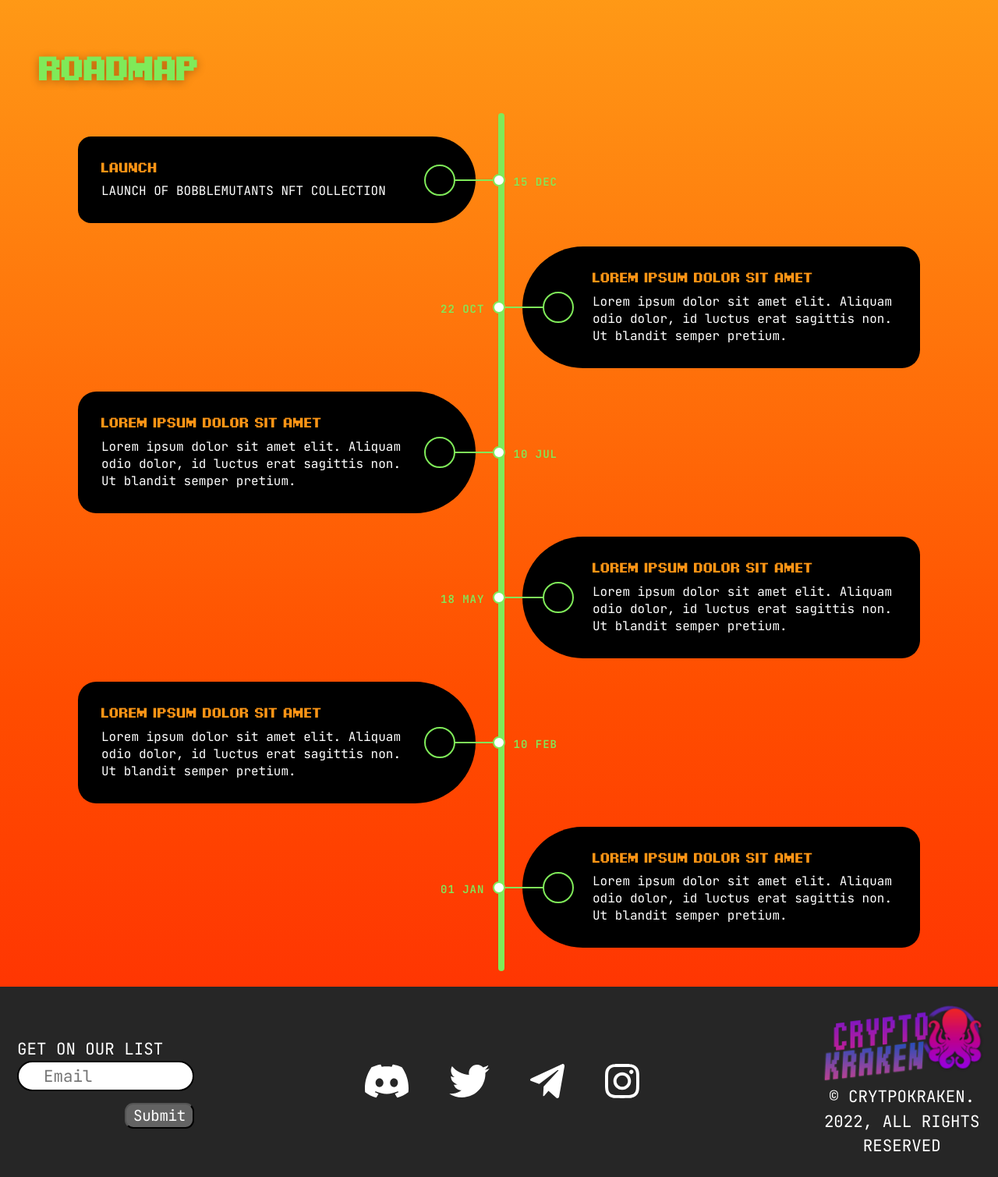
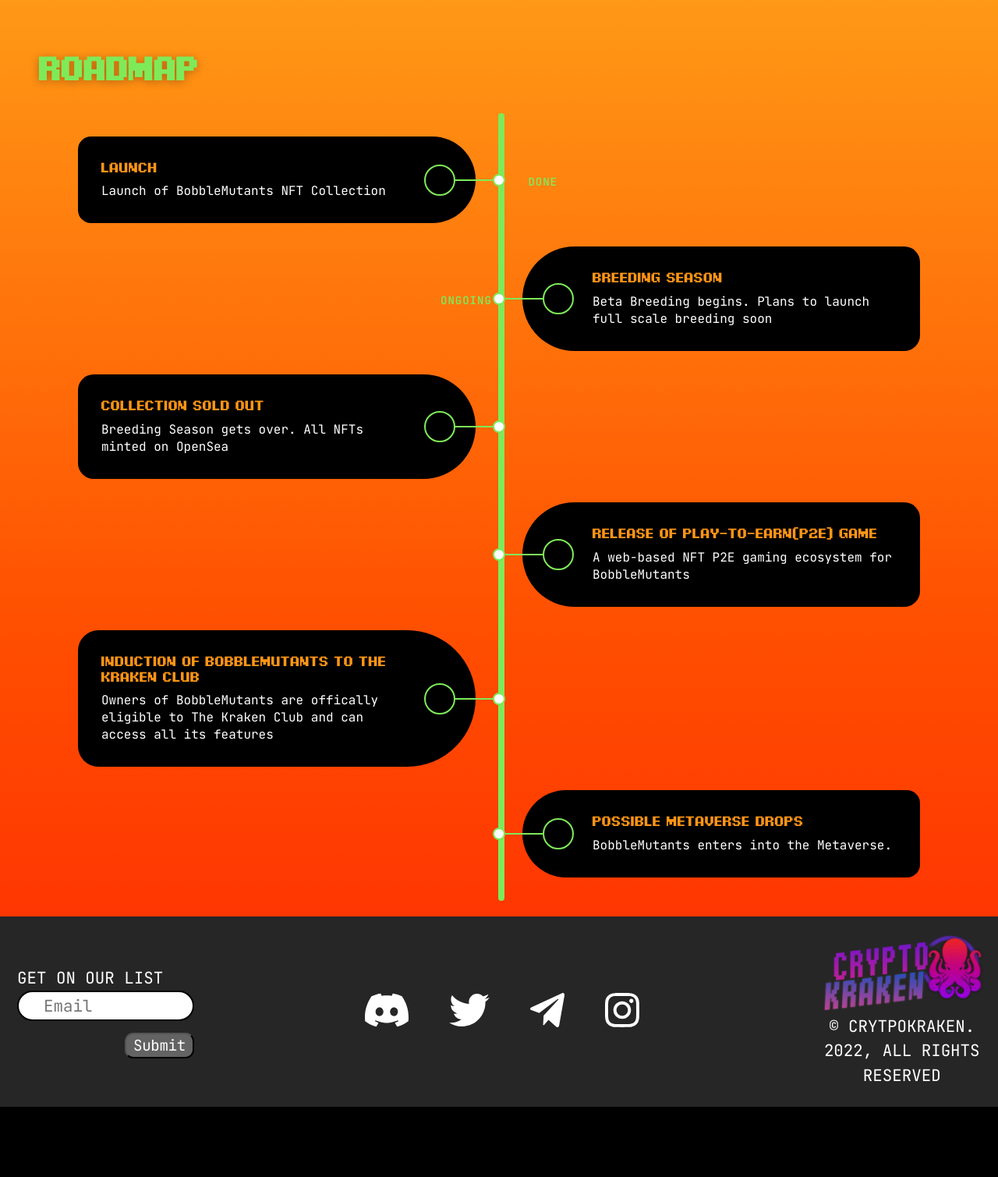
Before and after one commit to JazzBlaze/cryptokraken, a Flask app: page /bobblemutants in a window 1280 px wide. Shown: the part 2480-3989 px from the top of the page at 78% size. After the commit the page ends 3899 px from the top, so only its background shows below. Run offline with Flask 2, Linux system fonts and the light colour scheme.

Commit message:
updated bobblemutants and cryptokraken

```diff
--- a/static/css/styles.css
+++ b/static/css/styles.css
@@ -155,6 +155,10 @@ a {
   align-items: center;
   background-image: url(../images/opensea_button.gif);
   transition: transform 0.2s ease-out;
+}
+
+.btn--opensea > h2{
+  font-size: 3.7rem;
 }
 
 .btn--opensea:hover {
--- a/templates/bobblemutants.html
+++ b/templates/bobblemutants.html
@@ -165,65 +165,60 @@
     </header>
     <div class="timeline">
       <div class="container left">
-        <div class="date">15 Dec</div>
+        <div class="date">Done</div>
         <i class="icon fa fa-home"></i>
         <div class="content">
           <h2>Launch</h2>
-          <p>LAUNCH OF BOBBLEMUTANTS NFT COLLECTION</p>
+          <p>Launch of BobbleMutants NFT Collection</p>
         </div>
       </div>
       <div class="container right">
-        <div class="date">22 Oct</div>
+        <div class="date">ONGOING</div>
         <i class="icon fa fa-gift"></i>
         <div class="content">
-          <h2>Lorem ipsum dolor sit amet</h2>
+          <h2>Breeding Season</h2>
           <p>
-            Lorem ipsum dolor sit amet elit. Aliquam odio dolor, id luctus erat
-            sagittis non. Ut blandit semper pretium.
+            Beta Breeding begins. Plans to launch full scale breeding soon
           </p>
         </div>
       </div>
       <div class="container left">
-        <div class="date">10 Jul</div>
+        <div class="date"></div>
         <i class="icon fa fa-user"></i>
         <div class="content">
-          <h2>Lorem ipsum dolor sit amet</h2>
+          <h2>Collection Sold Out</h2>
           <p>
-            Lorem ipsum dolor sit amet elit. Aliquam odio dolor, id luctus erat
-            sagittis non. Ut blandit semper pretium.
+            Breeding Season gets over. All NFTs minted on OpenSea
           </p>
         </div>
       </div>
       <div class="container right">
-        <div class="date">18 May</div>
+        <div class="date"></div>
         <i class="icon fa fa-running"></i>
         <div class="content">
-          <h2>Lorem ipsum dolor sit amet</h2>
+          <h2>Release of Play-To-Earn(P2E) Game</h2>
           <p>
-            Lorem ipsum dolor sit amet elit. Aliquam odio dolor, id luctus erat
-            sagittis non. Ut blandit semper pretium.
+             A web-based NFT P2E gaming ecosystem for BobbleMutants
           </p>
         </div>
       </div>
       <div class="container left">
-        <div class="date">10 Feb</div>
+        <div class="date"></div>
         <i class="icon fa fa-cog"></i>
         <div class="content">
-          <h2>Lorem ipsum dolor sit amet</h2>
+          <h2>Induction of BobbleMutants to The Kraken Club</h2>
           <p>
-            Lorem ipsum dolor sit amet elit. Aliquam odio dolor, id luctus erat
-            sagittis non. Ut blandit semper pretium.
+            Owners of BobbleMutants are offically eligible to The Kraken Club and can access all its features
           </p>
         </div>
       </div>
       <div class="container right">
-        <div class="date">01 Jan</div>
-        <i class="icon fa fa-certificate"></i>
+        <div class="date"></div>
+        <i class="icon fa fa-cog"></i>
         <div class="content">
-          <h2>Lorem ipsum dolor sit amet</h2>
+          <h2>Possible Metaverse Drops</h2>
           <p>
-            Lorem ipsum dolor sit amet elit. Aliquam odio dolor, id luctus erat
-            sagittis non. Ut blandit semper pretium.
+            BobbleMutants enters into the Metaverse.
           </p>
         </div>
       </div>
```
Also changed, not shown: templates/cryptokraken.html (+35 -15 lines).
